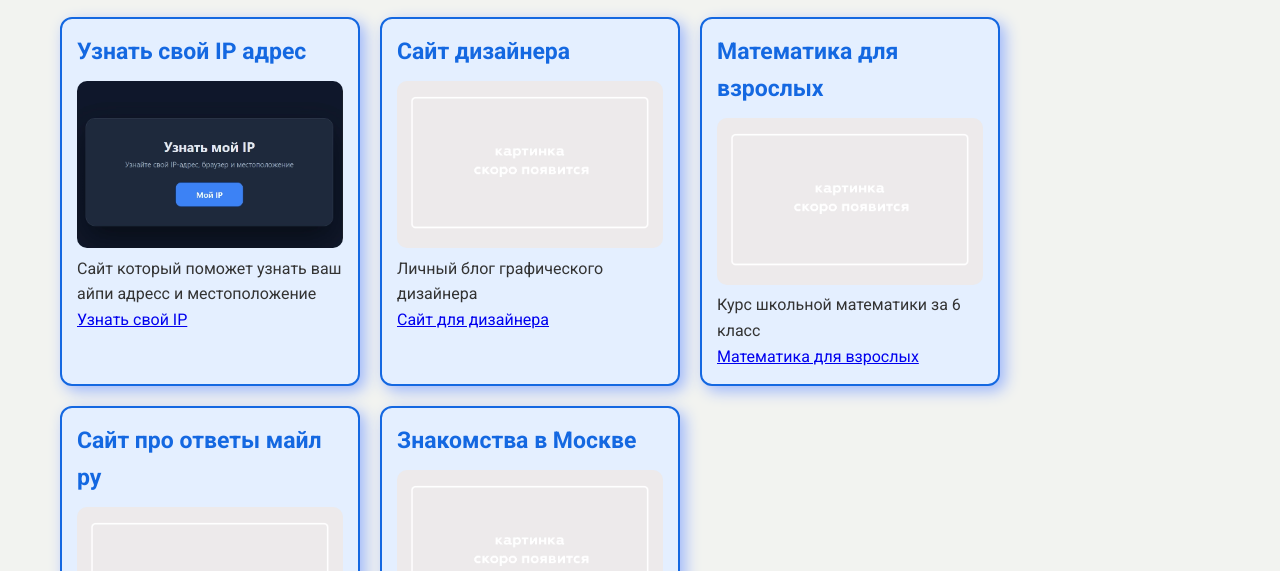
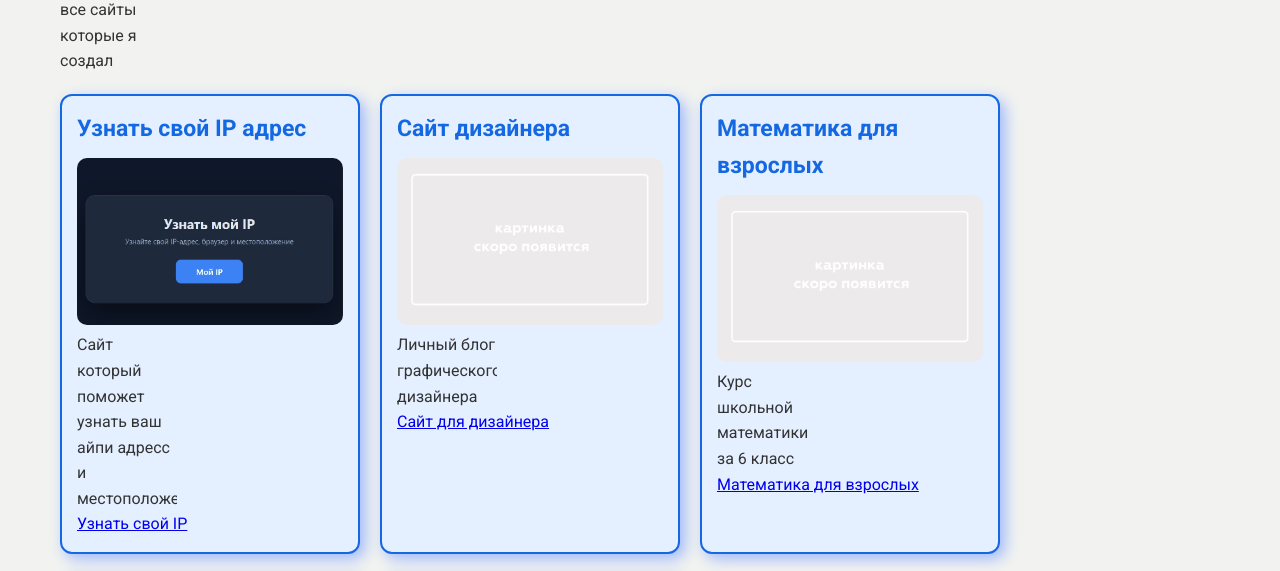
Before and after one commit to realityya-png/web_pages, a plain HTML site: page index.html in a window 1280 px wide. Shown: the part 188-759 px from the top of the page. Drawn offline with Linux system fonts and the light colour scheme; a script that the page names is missing.

Commit message:
Update style.css

```diff
--- a/style.css
+++ b/style.css
@@ -89,7 +89,10 @@ img{
 	max-width: 100%;
 	border-radius: 10px;
 }
-
+p{
+width: 100px;
+overflow: hidden;
+}
 /* Подвал */
 .footer {
     background-color: #222;
```
